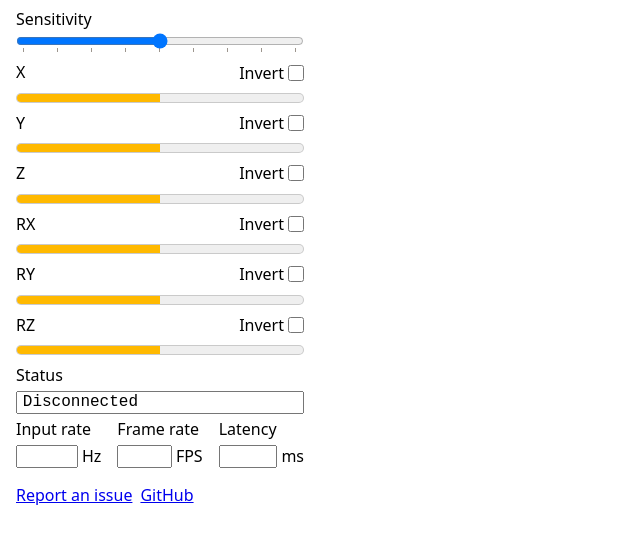
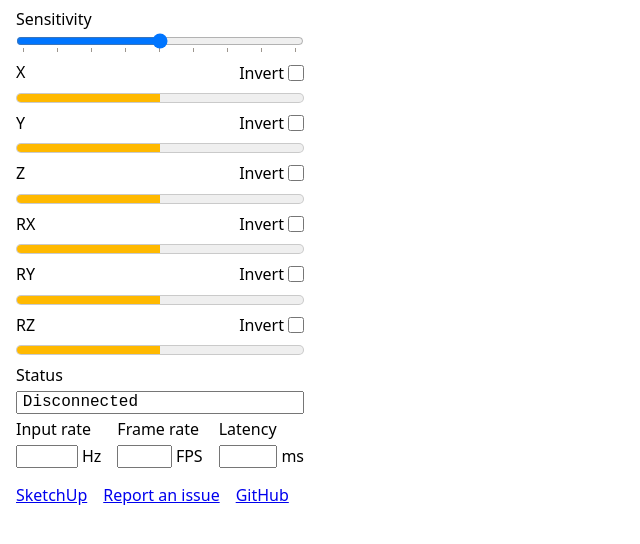
Before and after one commit to chuanqisun/spacemouse-anywhere, a website with bundled scripts: page app/public/popup.html in a window 1280 px wide. Shown: the whole page, without its empty margins (0-640 px from the left). Built offline with nearby package versions, Linux system fonts and the light colour scheme; some packages are replaced by stand-ins of ours; no server answers.

Commit message:
update manifest

```diff
--- a/app/public/popup.html
+++ b/app/public/popup.html
@@ -80,6 +80,7 @@
       </fieldset>
     </form>
     <footer>
+      <a href="https://app.sketchup.com" target="_blank">SketchUp</a>
       <a href="https://github.com/chuanqisun/sketchup-web-spacemouse/issues/new" target="_blank">Report an issue</a>
       <a href="https://github.com/chuanqisun/sketchup-web-spacemouse" target="_blank">GitHub</a>
     </footer>
--- a/app/public/styles/popup.css
+++ b/app/public/styles/popup.css
@@ -29,7 +29,7 @@ fieldset {
 
 footer {
   display: flex;
-  gap: 8px;
+  gap: 16px;
 }
 
 form {
```
Also changed, not shown: app/public/manifest.json.
